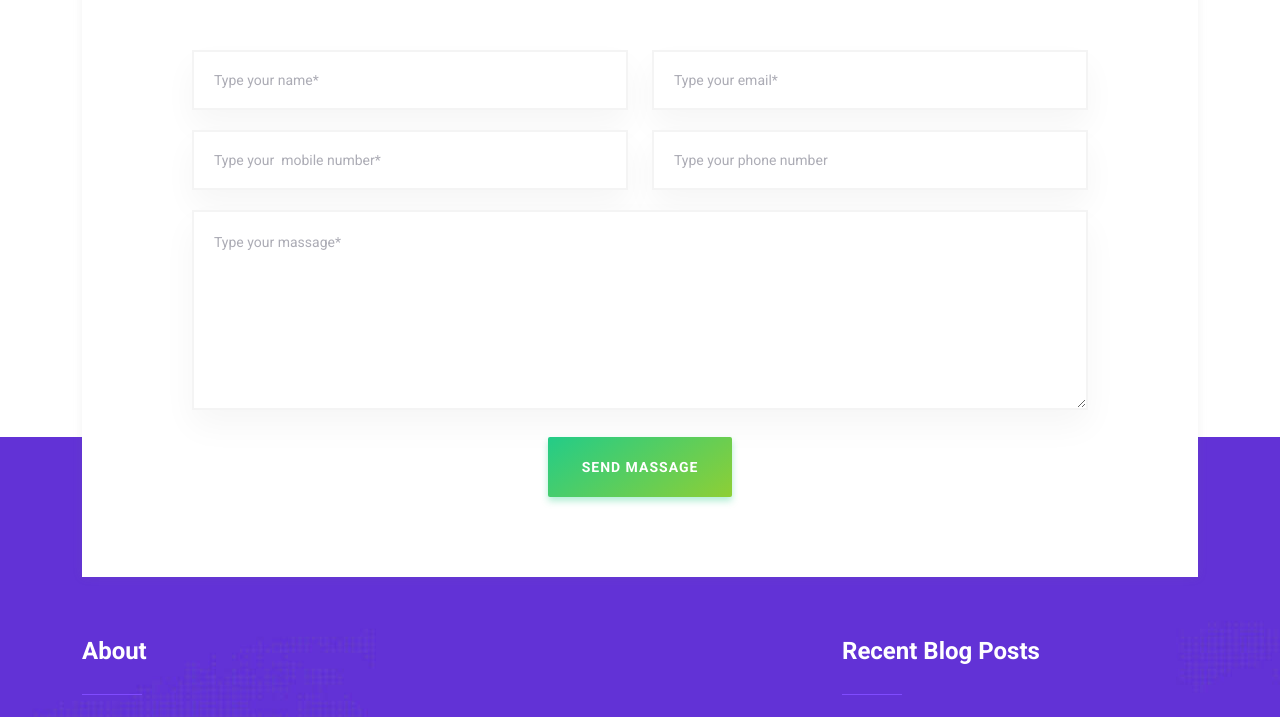
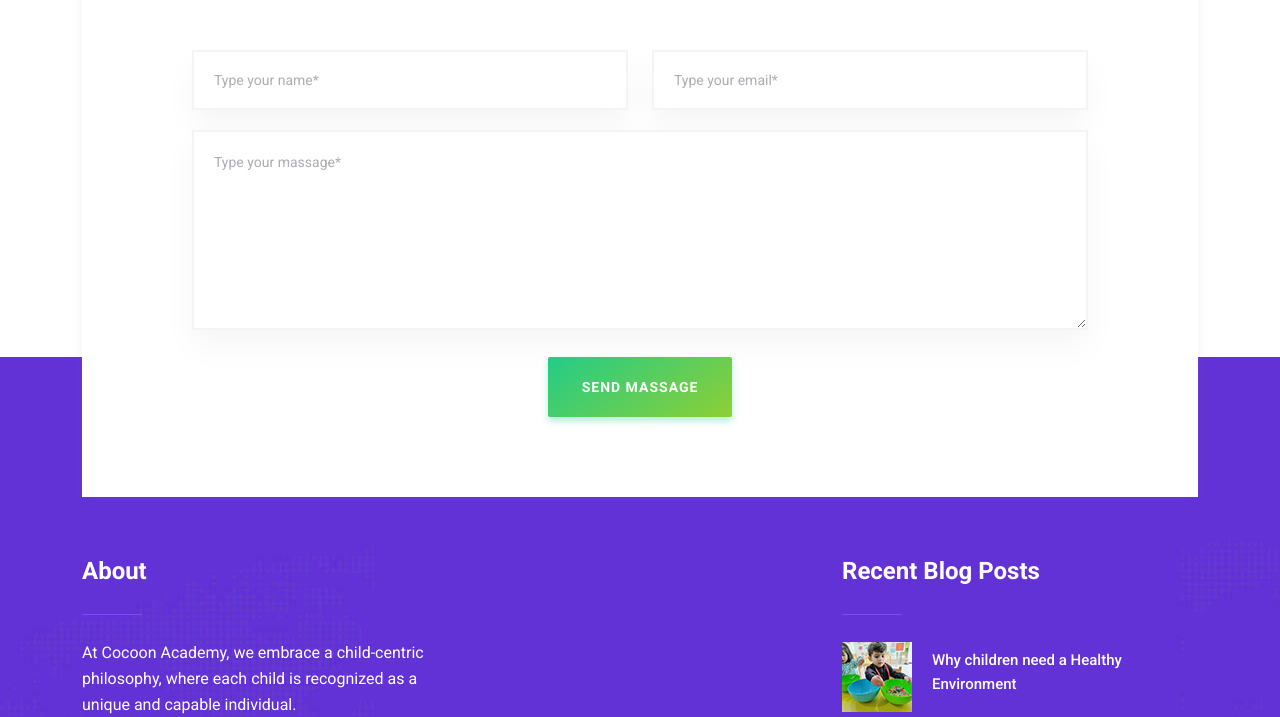
Before and after one commit to Shujatali-7892/CocoonSafeHeaven.github.io, a plain HTML site: page Management.html in a window 1280 px wide. Shown: the part 4040-4757 px from the top of the page. Drawn offline with Linux system fonts and the light colour scheme.

Commit message:
change contact

```diff
--- a/Management.html
+++ b/Management.html
@@ -281,8 +281,6 @@
                     </div>
                 </div>
             </section>
-
-
             <!-- apply admis div -->
             <section class="feature-area pt-110 mb-50 mt-90 pb-80 admi-div  section-notch">
                 <div class="container">
@@ -405,18 +403,7 @@
                                                     placeholder="Type your email*" required>
                                             </div>
                                         </div>
-                                        <div class="col-md-6">
-                                            <div class="input-field">
-                                                <input type="number" name="mobile" id="mobilenumber"
-                                                    placeholder="Type your  mobile number*" required>
-                                            </div>
-                                        </div>
-                                        <div class="col-md-6">
-                                            <div class="input-field">
-                                                <input type="text" name="phone" id="phonenumber"
-                                                    placeholder="Type your phone number" required>
-                                            </div>
-                                        </div>
+
                                         <div class="col-md-12">
                                             <div class="input-field">
                                                 <textarea name="message" id="message" cols="30" rows="10"
```
Also changed, not shown: AdmissionProcess.html (+1 -12 lines), ApplyAdmission.html (+1 -12 lines), DayCare.html (+1 -12 lines), Events.html (+1 -12 lines), Montessori.html (+1 -12 lines), index.html (+1 -12 lines).
